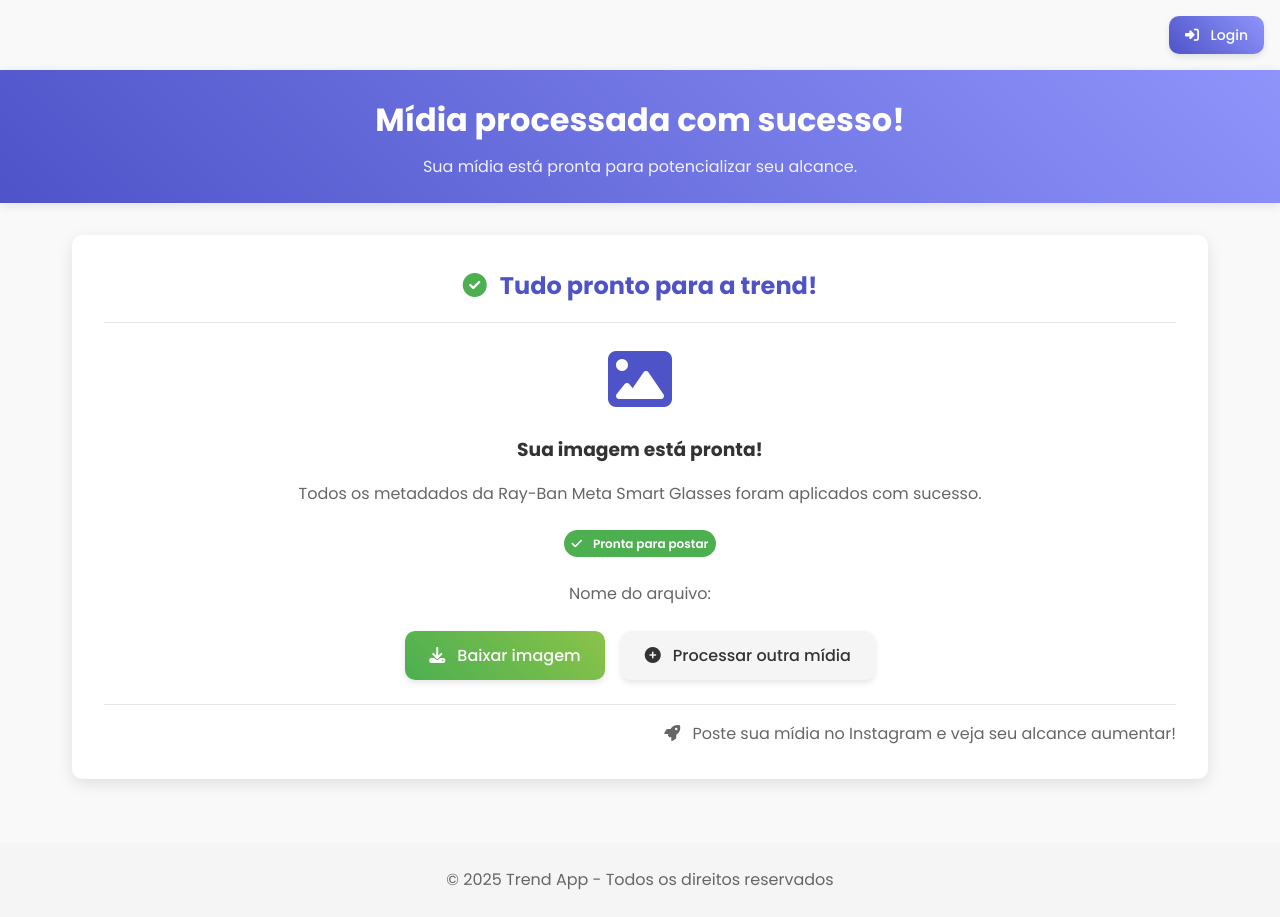
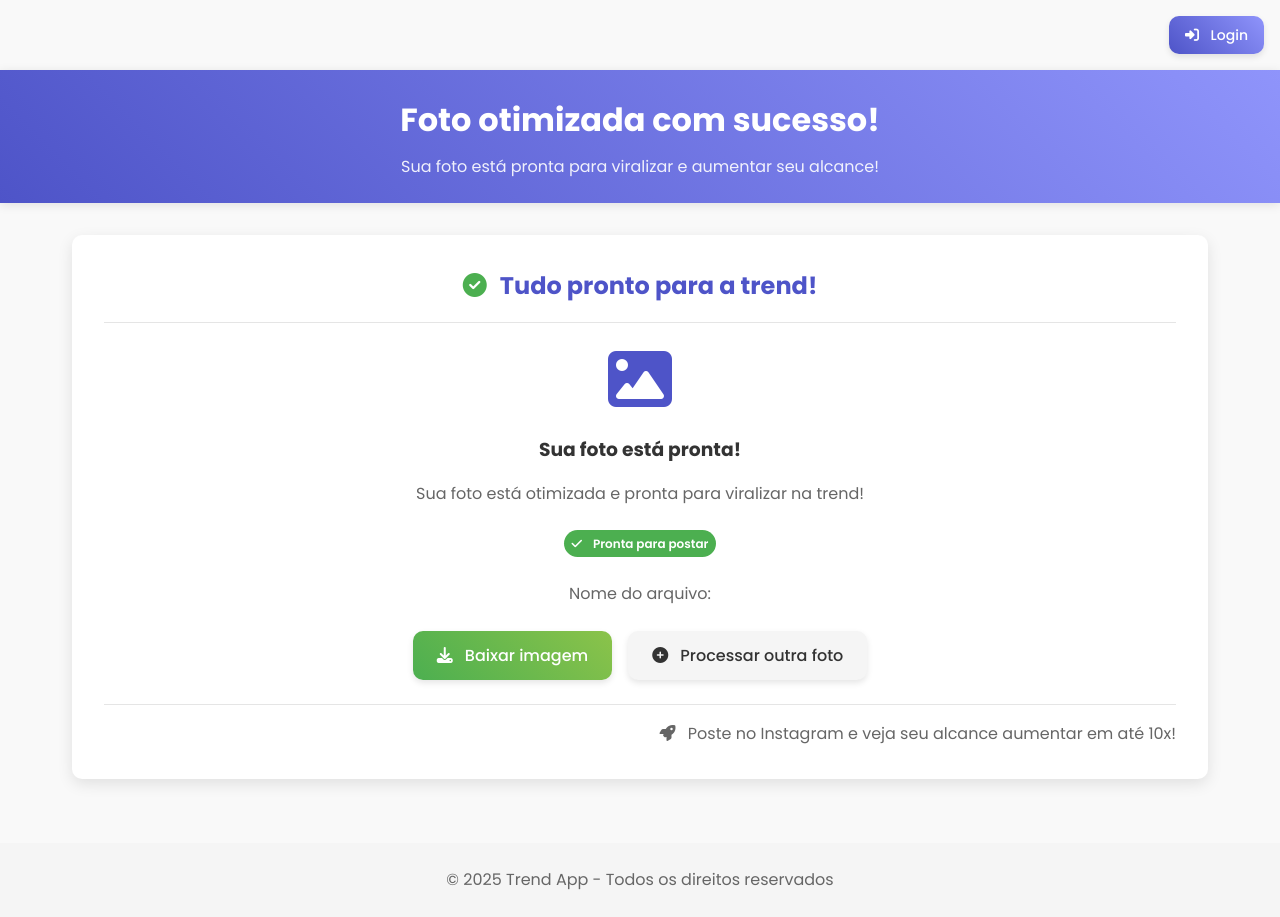
Before and after one commit to musicaslucrativa/trend, a Python web app: template templates/result.html in a window 1280 px wide. Run offline with Jinja, Linux system fonts and the light colour scheme; the template is opened without the code that fills it, so the values that code supplies are empty.

Commit message:
clean: remover todas as referências técnicas - foco apenas no resultado final

```diff
--- a/templates/result.html
+++ b/templates/result.html
@@ -32,8 +32,8 @@
     </nav>
 
     <header class="header slide-up">
-        <h1>Mídia processada com sucesso!</h1>
-        <p>Sua mídia está pronta para potencializar seu alcance.</p>
+        <h1>Foto otimizada com sucesso!</h1>
+        <p>Sua foto está pronta para viralizar e aumentar seu alcance!</p>
     </header>
 
     <div class="container">
@@ -49,10 +49,10 @@
                 {% set file_ext = processed_filename.split('.')[-1].lower() %}
                 {% if file_ext in ['mp4', 'mov', 'avi', '3gp', 'mkv'] %}
                     <div class="mb-3">
-                        <i class="fas fa-video fa-4x text-primary mb-3"></i>
-                        <h3 class="mb-2">Seu vídeo está pronto!</h3>
+                        <i class="fas fa-image fa-4x text-primary mb-3"></i>
+                        <h3 class="mb-2">Arquivo processado!</h3>
                         <p class="text-light mb-3">
-                            Todos os metadados da Ray-Ban Meta Smart Glasses foram aplicados com sucesso.
+                            Seu arquivo está pronto para aumentar seu alcance!
                         </p>
                         <div class="badge badge-success mb-3">
                             <i class="fas fa-check mr-1"></i> Pronto para postar
@@ -62,18 +62,18 @@
                     </div>
                     <div class="d-flex justify-content-center gap-2 flex-wrap">
                         <a href="{{ url_for('download', filename=processed_filename) }}" class="btn btn-success">
-                            <i class="fas fa-download mr-1"></i> Baixar vídeo
+                            <i class="fas fa-download mr-1"></i> Baixar arquivo
                         </a>
                         <a href="{{ url_for('index') }}" class="btn btn-secondary">
-                            <i class="fas fa-plus-circle mr-1"></i> Processar outra mídia
+                            <i class="fas fa-plus-circle mr-1"></i> Processar outra foto
                         </a>
                     </div>
                 {% else %}
                     <div class="mb-3">
                         <i class="fas fa-image fa-4x text-primary mb-3"></i>
-                        <h3 class="mb-2">Sua imagem está pronta!</h3>
+                        <h3 class="mb-2">Sua foto está pronta!</h3>
                         <p class="text-light mb-3">
-                            Todos os metadados da Ray-Ban Meta Smart Glasses foram aplicados com sucesso.
+                            Sua foto está otimizada e pronta para viralizar na trend!
                         </p>
                         <div class="badge badge-success mb-3">
                             <i class="fas fa-check mr-1"></i> Pronta para postar
@@ -86,7 +86,7 @@
                             <i class="fas fa-download mr-1"></i> Baixar imagem
                         </a>
                         <a href="{{ url_for('index') }}" class="btn btn-secondary">
-                            <i class="fas fa-plus-circle mr-1"></i> Processar outra mídia
+                            <i class="fas fa-plus-circle mr-1"></i> Processar outra foto
                         </a>
                     </div>
                 {% endif %}
@@ -96,7 +96,7 @@
                 <div class="text-center">
                     <p class="text-light mb-0">
                         <i class="fas fa-rocket mr-1"></i>
-                        Poste sua mídia no Instagram e veja seu alcance aumentar!
+                        Poste no Instagram e veja seu alcance aumentar em até 10x!
                     </p>
                 </div>
             </div>
```
Also changed, not shown: app.py (+4 -10 lines), templates/index.html (+9 -14 lines).
